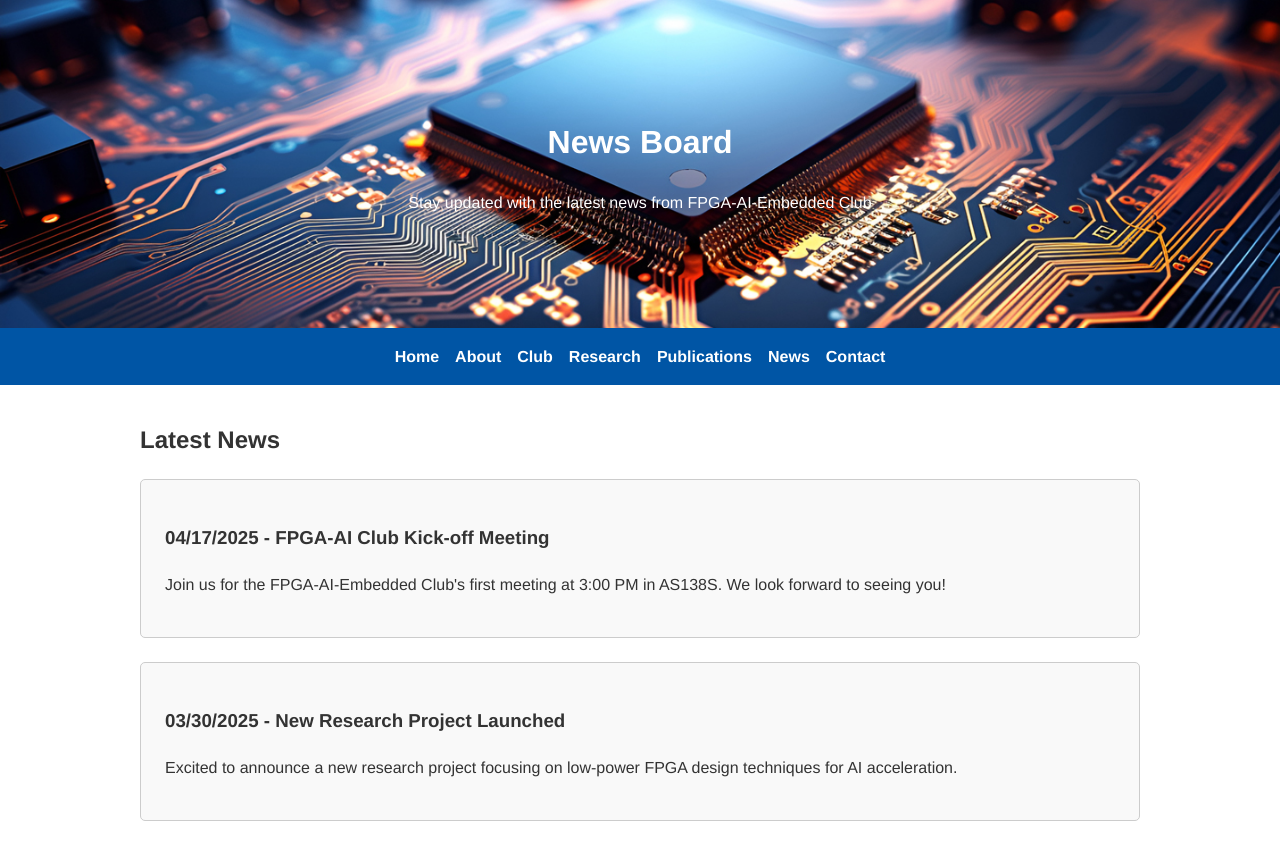
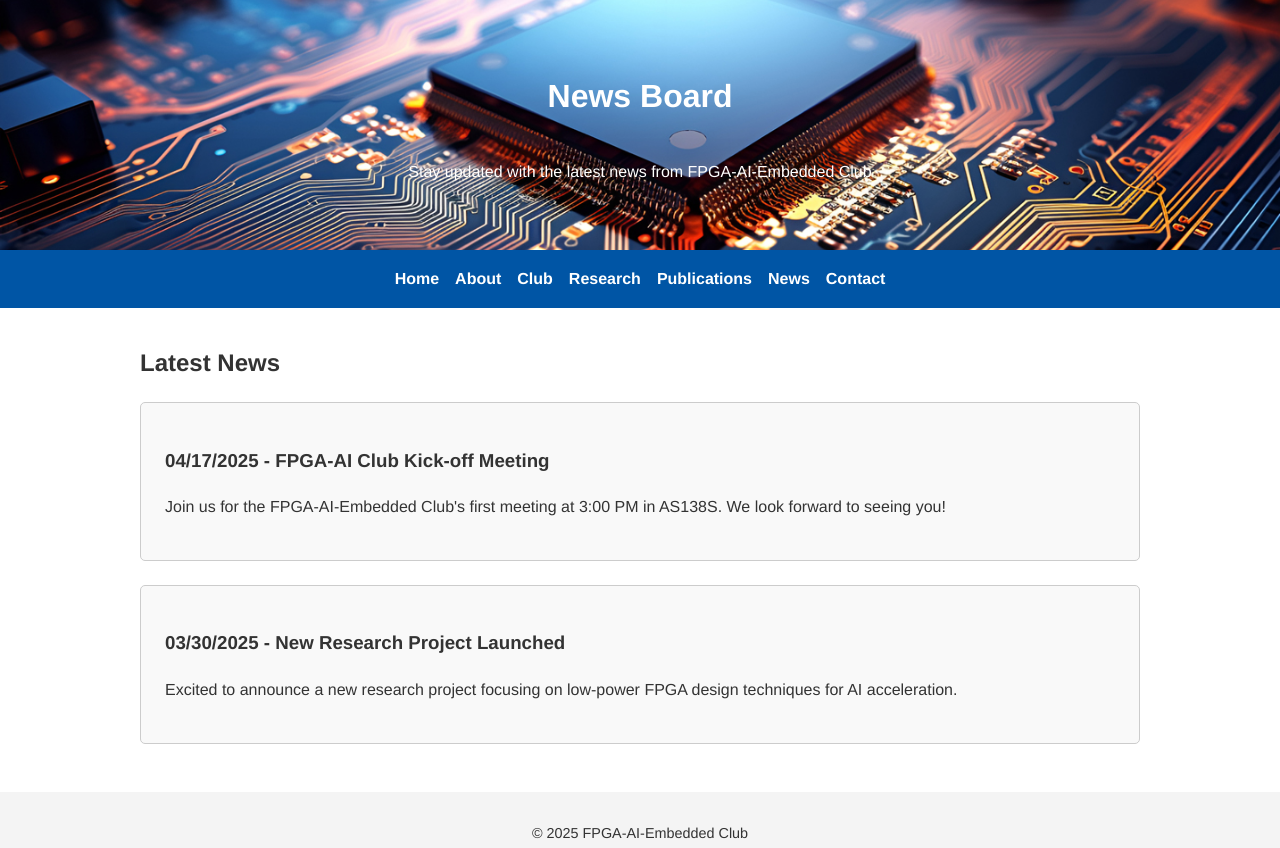
Before and after one commit to hkim3-lu/FPGA-Club, a plain HTML site: page docs/board.html in a window 1280 px wide. Shown: the top 848 px of the page. Drawn offline with Linux system fonts and the light colour scheme.

Commit message:
Update board.html

```diff
--- a/docs/board.html
+++ b/docs/board.html
@@ -15,11 +15,15 @@
       font-size: 1rem; /* 모바일 대응 글자 크기 */
     }
     header {
-      background: url('fpga.jpg') center/cover no-repeat; /* fpga.png → fpga.jpg로 맞춤 */
+      background: url('fpga.jpg') center/cover no-repeat;
       background-size: cover;
       background-position: center;
       color: #fff;
-      padding: 6rem 0;
+      height: 250px; /* 높이 고정 */
+      display: flex;
+      flex-direction: column;
+      justify-content: center;
+      align-items: center;
       text-align: center;
     }
     nav {
```
